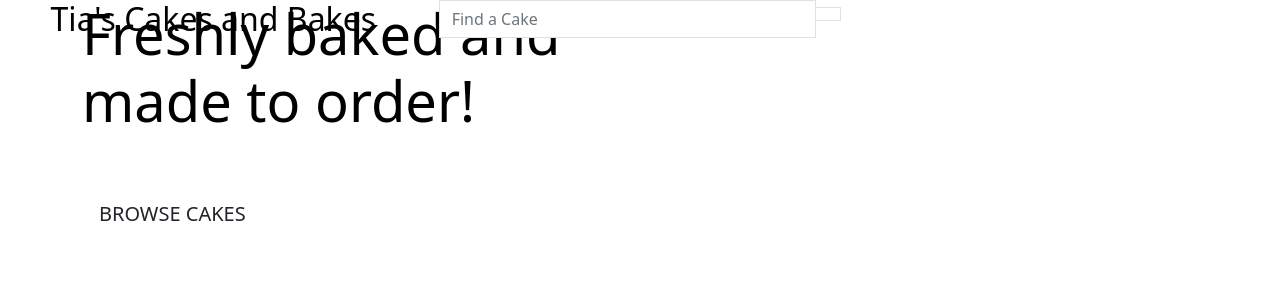
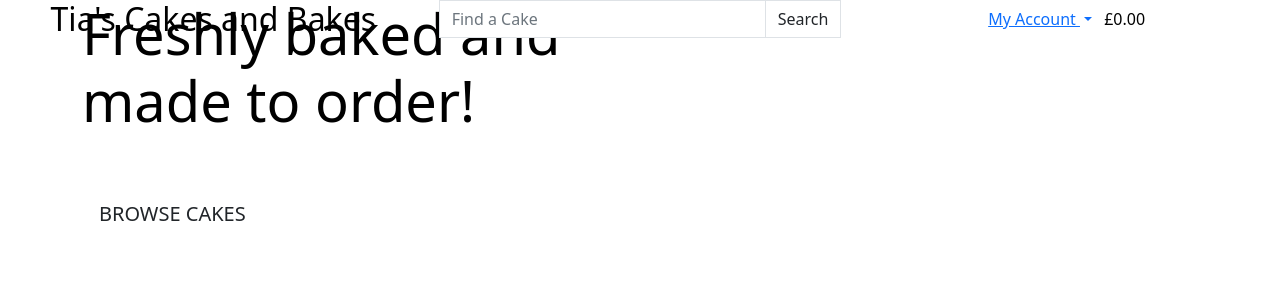
Before and after one commit to Charlie-Walsh/tias-cakes-and-bakes, a Django app: page / in a window 1280 px wide. Shown: the top 300 px of the page. Run offline with Django 3.2, Linux system fonts and the light colour scheme.

Commit message:
base.html dropdown menu working with user/superuser/non authenticated user

```diff
--- a/templates/base.html
+++ b/templates/base.html
@@ -38,9 +38,7 @@
                 <input class="form-control border border-black rounded-0" type="text" name="q" placeholder="Find a Cake">
                 <div class="input-group-append">
                     <button class="form-control btn btn-black border border-black rounded-0" type="submit">
-                        <span class="icon">
-                            <i class="fas fa-search"></i>
-                        </span>
+                        Search
                     </button>
                 </div>
             </div>
@@ -48,8 +46,37 @@
         </div>
         <div class="col-12 col-lg-4 my-auto py-1 py-lg-0">
           <ul class="list-inline list-unstyled text-center text-lg-right my-0">
-            <li class="list-inline-item dropdown"></li>
-            <li class="list list-inline"></li>
+            <li class="dropdown list-inline-item">
+              <a class="dropdown-toggle" href="#" id="user-options" data-bs-toggle="dropdown" aria-expanded="false">
+                My Account
+              </a>
+              <div class="dropdown-menu border-0">
+                {% if request.user.is_authenticated %}
+                    {% if request.user.is_superuser %}
+                      <a class="dropdown-item" href="#">Manage Products</a>
+                    {% endif %}
+                      <a class="dropdown-item" href="#">My Profile</a>
+                      <a class="dropdown-item" href="{% url 'account_logout' %}">Logout</a>
+                    {% else %}
+                    <a class="dropdown-item" href="{% url 'account_signup' %}">Register</a>
+                    <a class="dropdown-item" href="{% url 'account_login' %}">Login</a>
+                    {% endif %}
+              </div>
+            </li>
+            <li class="list-inline-item">
+              <a class="{% if grand_total %} text-info font-weight-bold{% else %} text-black{% endif %} nav-link" href="">
+                <div class="text-center">
+                  <div><i class="fas fa shopping-bag fa-lg"></i></div>
+                  <p class="my-0">
+                    {% if grand_total %}
+                        £{{ grand_total|floatformat:2 }}
+                    {% else %}
+                        £0.00
+                    {% endif %}
+                  </p>
+                </div>
+              </a>
+            </li>
           </ul>
         </div>
       </div>
--- a/tias_cakes_and_bakes/settings.py
+++ b/tias_cakes_and_bakes/settings.py
@@ -25,7 +25,7 @@ SECRET_KEY = 'django-insecure-ph0(lfp9lj=^qmhos_xv#oe&%!-*py3!mqr6a$c5c#wq+4!4-z
 # SECURITY WARNING: don't run with debug turned on in production!
 DEBUG = True
 
-ALLOWED_HOSTS = ['8000-charliewals-tiascakesan-rek7fbr0kym.ws-eu107.gitpod.io']
+ALLOWED_HOSTS = ['8000-charliewals-tiascakesan-u7ah4kiy1rj.ws-eu107.gitpod.io']
 
 
 # Application definition
```
Also changed, not shown: db.sqlite3.
